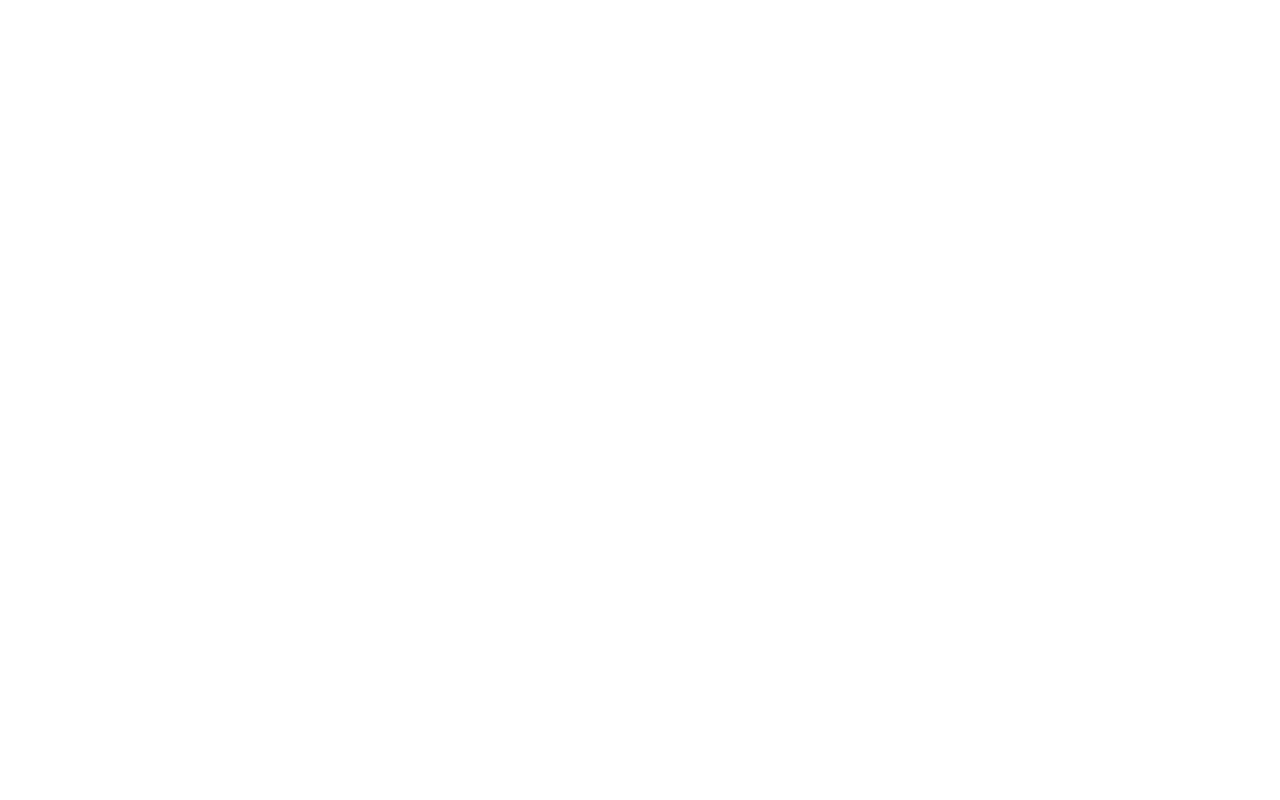
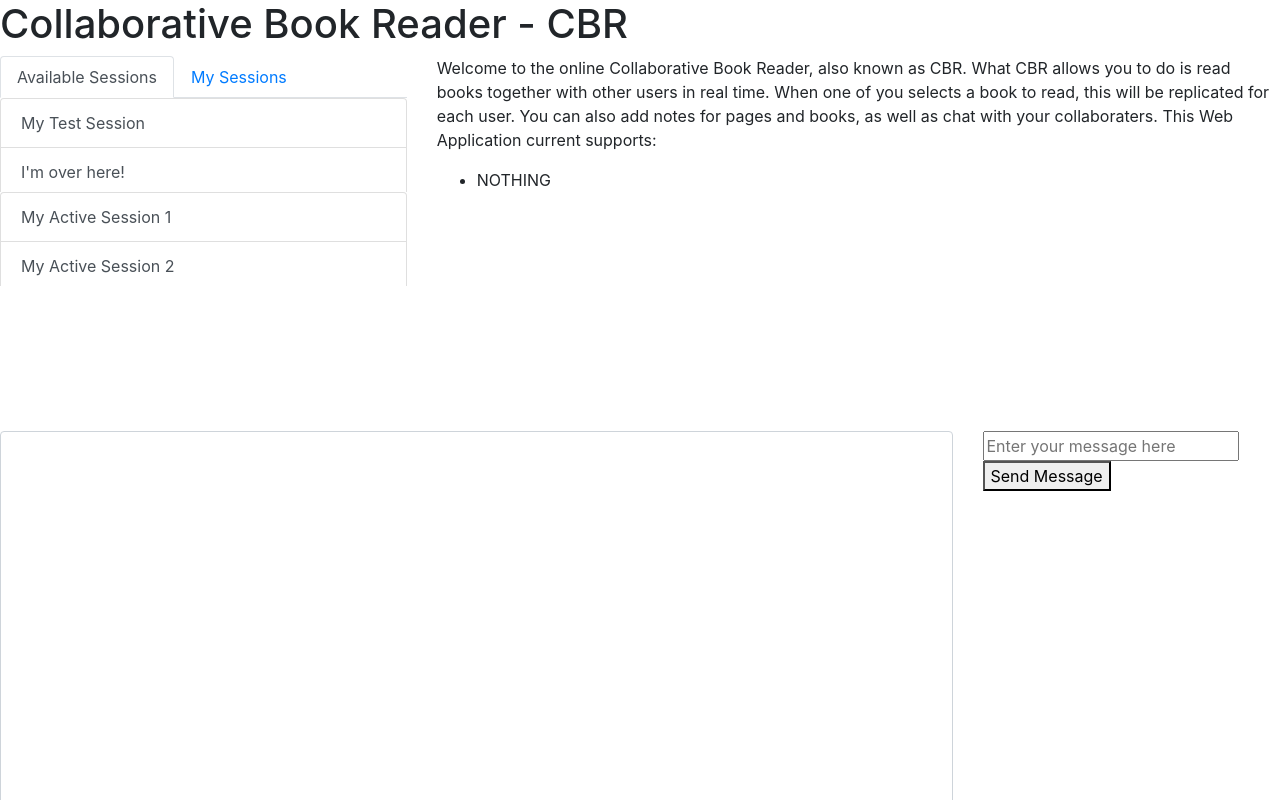
Before and after one commit to ShaunHowells/SOFT352, a plain HTML site: page WebApp/home.html in a window 1280 px wide. Shown: the top 800 px of the page. Drawn offline with nearby package versions, Linux system fonts and the light colour scheme.

Commit message:
Added initial UI elements for Available Sessions + My Sessions. TODO: Book display. Chat display.

```diff
--- /dev/null
+++ b/WebApp/home.css
@@ -0,0 +1,16 @@
+.sessionList {
+    flex: 1 1 0; /* flex: 1, which you had before, is equivalent but doesn't work */
+    display: flex;
+    flex-direction: column;
+    overflow-y: scroll;
+    height: 100%;
+}
+
+.sessionTabs {
+    height: 25%
+}
+
+.createSession {
+    width: 100%;
+    bottom: 0px;
+}
--- a/WebApp/home.html
+++ b/WebApp/home.html
@@ -3,16 +3,67 @@
 <head>
     <title>Home - CBR</title>
     <link rel="stylesheet" href="https://maxcdn.bootstrapcdn.com/bootstrap/4.1.3/css/bootstrap.min.css">
+    <link rel="stylesheet" href="home.css">
     <script src="https://ajax.googleapis.com/ajax/libs/jquery/3.3.1/jquery.min.js"></script>
     <script src="https://cdnjs.cloudflare.com/ajax/libs/popper.js/1.14.3/umd/popper.min.js"></script>
     <script src="https://maxcdn.bootstrapcdn.com/bootstrap/4.1.3/js/bootstrap.min.js"></script>
     <script src="https://ajax.googleapis.com/ajax/libs/angularjs/1.6.9/angular.min.js"></script>
+
+    <script src="sessions.js"></script>
     <script>
     </script>
 </head>
 
 <body>
+    <div class="page-header">
+        <h1>Collaborative Book Reader - CBR</h1>
+    </div>
+    <div class="row" id="sessions">
+        <div class="col-sm-4" ng-app="sessionTabs">
+            <ul class="nav nav-tabs" role="tablist">
+                <li class="nav-item active"><a href="#availableSessions" role="tab" data-toggle="tab" class="nav-link active">Available
+                        Sessions</a></li>
+                <li class="nav-item"><a href="#mySessions" role="tab" data-toggle="tab" class="nav-link">My Sessions</a></li>
+            </ul>
+            <div class="tab-content sessionTabs">
+                <div id="availableSessions" ng-app="availableSessions" ng-controller="availableSessionsCtrl" class="tab-pane sessionList active list-group">
+                    <a href="" role="button" ng-model="availableSessions" ng-repeat="session in availableSessions"
+                        class="list-group-item list-group-item-action" id="sessionId{{session.id}}">{{session.name}}</a>
+                </div>
+                <div id="mySessions" ng-app="mySessions" ng-controller="mySessionsCtrl" class="tab-pane sessionList active list-group">
+                    <div>
+                        <a href="" role="button" ng-model="mySessions" ng-repeat="session in mySessions" class="list-group-item list-group-item-action"
+                            id="sessionId{{session.id}}">{{session.name}}</a>
+                        <button class="btn btn-primary createSession" id="createSession">Start new session</button>
+                    </div>
+                </div>
+            </div>
+        </div>
+        <div class="col-sm-8">
+            <p>Welcome to the online Collaborative Book Reader, also known as CBR. What CBR allows you to
+                do is
+                read
+                books together with other users in real time.
+                When one of you selects a book to read, this will be replicated for each user.
+                You can also add notes for pages and books, as well as chat with your collaboraters.
+                This Web Application current supports:</p>
+            <ul>
+                <li>NOTHING</li>
+            </ul>
 
+        </div>
+    </div>
+    <div class="row">
+        <div class="col-sm-9">
+            <textarea class="form-control" rows="50"></textarea>
+        </div>
+        <div class="col-sm-3">
+            <div>
+                <input type="text" placeholder="Enter your message here">
+                <button>Send Message</button>
+            </div>
+        </div>
+    </div>
 </body>
 
 </html>
--- /dev/null
+++ b/WebApp/sessions.js
@@ -0,0 +1,43 @@
+var sessionTabs = angular.module("sessionTabs", []);
+
+sessionTabs.controller("availableSessionsCtrl", function ($scope) {
+    $scope.availableSessions = [{
+            owner: 'Shaun',
+            name: 'My Test Session',
+            id: 1
+        },
+        {
+            owner: 'John',
+            name: "I'm over here!",
+            id: 2
+        }, {
+            owner: 'Shaun',
+            name: 'My Test Session',
+            id: 1
+        },
+        {
+            owner: 'John',
+            name: "I'm over here!",
+            id: 2
+        }
+    ];
+}).controller("mySessionsCtrl", function ($scope) {
+    $scope.mySessions = [{
+            owner: 'Shaun',
+            name: 'My Active Session 1',
+            id: 1
+        },
+        {
+            owner: 'John',
+            name: "My Active Session 2",
+            id: 2
+        }
+    ];
+});
+
+$(document).ready(function(){
+    $(".list-group-item").click(function(event){
+        $(".list-group-item").removeClass("active");
+        $(this).addClass("active");
+    });
+});
```
